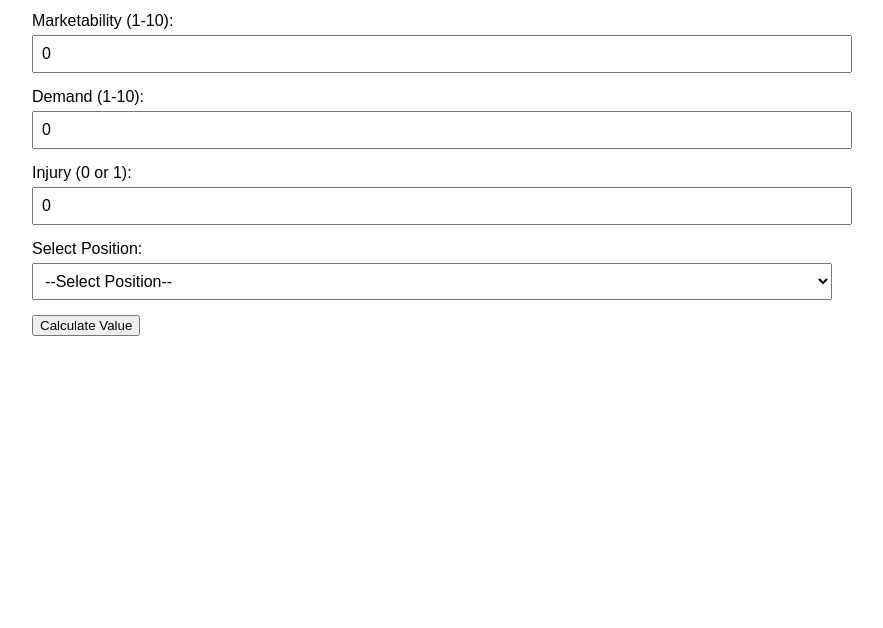
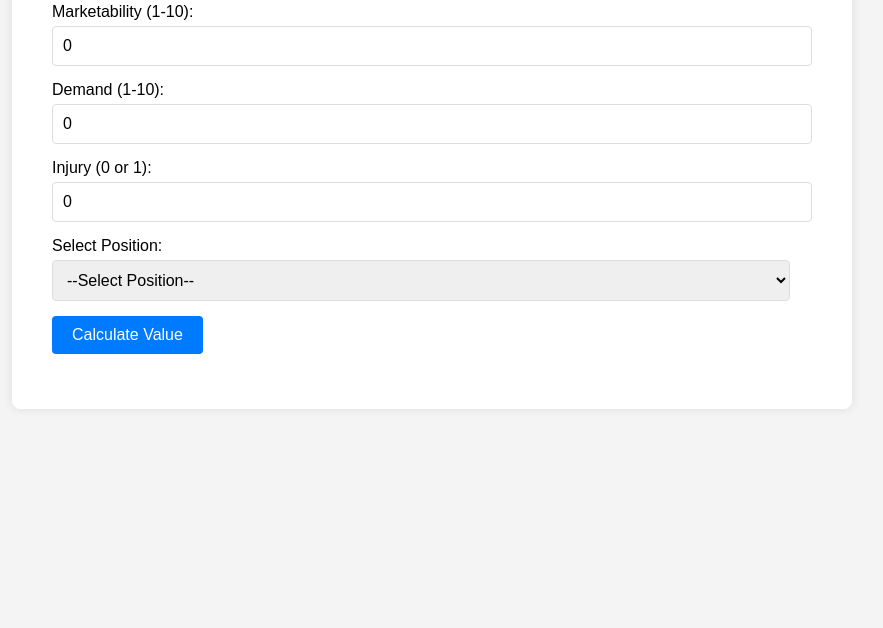
Before and after one commit to Bulumko16/player-value-calculator, a plain HTML site: page index.html in a window 1280 px wide. Shown: the part 172-800 px from the top of the page, without its empty margins (208-1091 px from the left). Drawn offline with Linux system fonts and the light colour scheme.

Commit message:
Update styles.css

```diff
--- a/styles.css
+++ b/styles.css
@@ -1,11 +1,17 @@
 body {
     font-family: Arial, sans-serif;
+    background-color: #f4f4f4;
+    margin: 0;
+    padding: 0;
 }
 
 .container {
     max-width: 800px;
-    margin: 0 auto;
+    margin: 20px auto;
     padding: 20px;
+    background-color: #fff;
+    border-radius: 8px;
+    box-shadow: 0 0 10px rgba(0,0,0,0.1);
 }
 
 header {
@@ -13,7 +19,11 @@ header {
 }
 
 h1 {
-    font-size: 2rem;
+    margin: 0;
+}
+
+main {
+    padding: 20px;
 }
 
 .form-group {
@@ -26,7 +36,32 @@ label {
 }
 
 input[type="number"], select {
-    width: 100%;
-    padding: 8px;
-    font-size: 1rem;
+    width: calc(100% - 22px);
+    padding: 10px;
+    font-size: 16px;
+    border: 1px solid #ddd;
+    border-radius: 4px;
 }
+
+button {
+    padding: 10px 20px;
+    font-size: 16px;
+    color: #fff;
+    background-color: #007bff;
+    border: none;
+    border-radius: 4px;
+    cursor: pointer;
+}
+
+button:hover {
+    background-color: #0056b3;
+}
+
+.performance-metrics {
+    margin-top: 20px;
+}
+
+#result {
+    margin-top: 20px;
+    text-align: center;
+}
```
